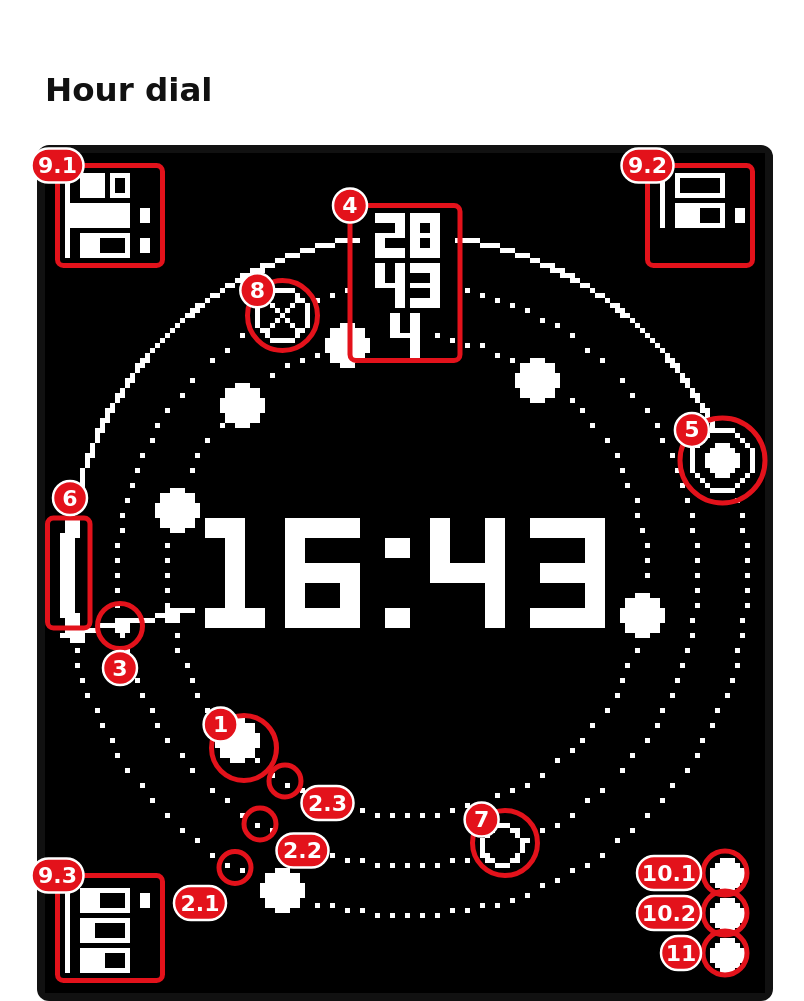
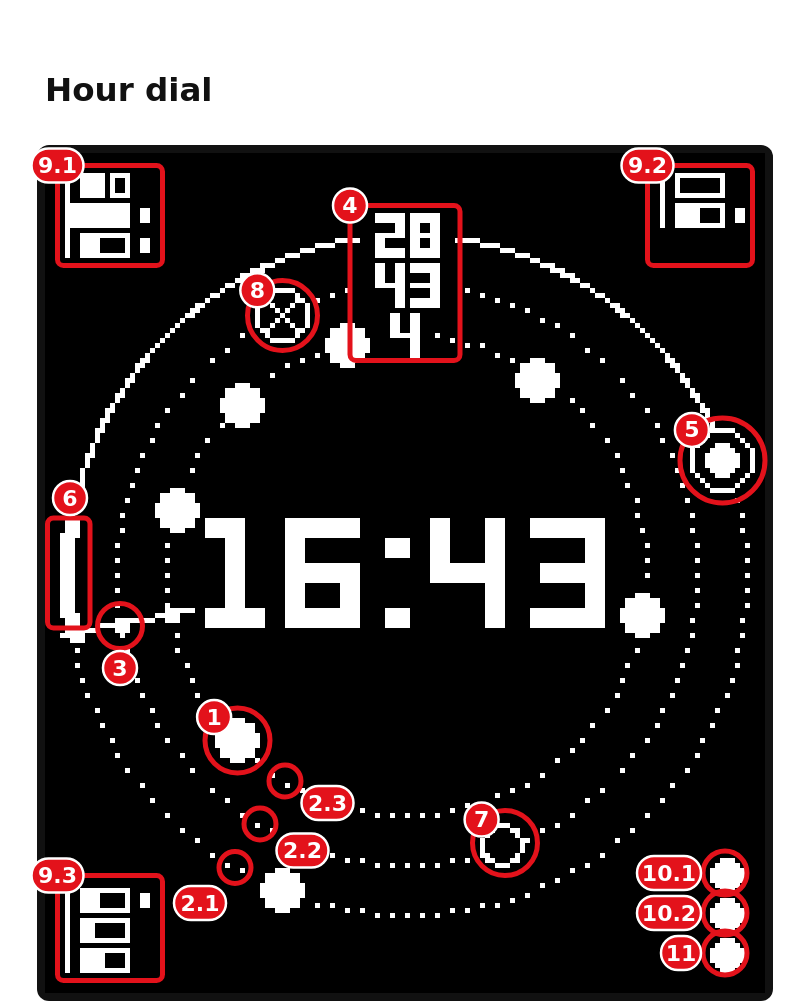
Before and after one commit to jdavis-codes/MBTA-PEBBLE, a website: page docs/watch-guide.html in a window 1280 px wide. Shown: the part 4685-5686 px from the top of the page, without its empty margins (235-1039 px from the left). Drawn offline with Linux system fonts and the light colour scheme.

Commit message:
Hour dial guides: centre the circle on the highlighted train
Co-Authored-By: Claude Fable 5.2 <noreply@anthropic.com>
Claude-Session: https://claude.ai/code/session_018kUttcRWv8pxFU9anVHVt8

```diff
--- a/docs/watch-guide.html
+++ b/docs/watch-guide.html
@@ -102,7 +102,7 @@ dial:{name:'Hour dial',img:'screen-guide-dial.png',y0:150,items:[
  {side:'l',title:'Canceled train',body:'A crossed circle marks a canceled train. Only shown for commuter rail: subway trains are regularly canceled and rescheduled.',circ:[47.5,32.5,7]},
  {side:'l',title:'Time left to leave',body:'If the departure warning is enabled in the watchface settings, a bar appears beside the hand when it is time to head to the station. It ends where the hand will be at your minimum time to leave, so it shrinks to nothing as the hand closes in. It pulses between bold and thin.',box:[0.5,73,9,95]},
  {side:'l',title:'The hand',body:'The thin hand points at the current minute, like the minute hand of a clock. Trains just clockwise of it leave soonest.',circ:[15,94.6,4.5],ty:850},
- {side:'l',title:'Trains',body:'Each dot is a train, placed at the minute it departs. Only trains in the next hour are shown.',circ:[39.8,119,6.5],ty:1000},
+ {side:'l',title:'Trains',body:'Each dot is a train, placed at the minute it departs. Only trains in the next hour are shown.',circ:[38.5,117.5,6.5],ty:1000},
  {side:'r',top:1,title:'Minutes to departure',body:'Minutes until each station’s next train. The number furthest from the center belongs to the outer ring. The numbers sit on the far side from the hand: above the center from quarter past until quarter to, below it for the rest of the hour.',box:[61,10.5,83,41.5]},
  {side:'r',title:'The train to leave for',body:'The dot of the train you should leave for blinks, and a thin line runs to it from the end of the bar beside the hand.',circ:[135.5,61.5,8.5]},
  {side:'r',title:'Station rings',body:'One ring for each station, in the order set in the watchface settings. The first station is the outer ring.',box:[115,100,143,111]},
@@ -112,7 +112,7 @@ dial:{name:'Hour dial',img:'screen-guide-dial.png',y0:150,items:[
  {side:'r',title:'Phone connection',body:PHONE,circ:[136,160,4.4],ty:1165}
 ],
 mobile:[
- {title:'Trains',body:'Each dot is a train, at the minute it departs. Only the next hour is shown.',marks:[{circ:[39.8,119,6.5]}]},
+ {title:'Trains',body:'Each dot is a train, at the minute it departs. Only the next hour is shown.',marks:[{circ:[38.5,117.5,6.5]}]},
  {title:'Station rings',body:'One ring for each station: {1} station 1, {2} station 2, {3} station 3.',marks:[{circ:[38,142.9,3.2],badge:[31,150]},{circ:[43,134.2,3.2],badge:[51.5,139.5]},{circ:[48,125.6,3.2],badge:[56.5,130]}]},
  {title:'The hand',body:'Points at the current minute. Trains just clockwise of it leave soonest.',marks:[{circ:[15,94.6,4.5],badge:[15,103]}]},
  {title:'Minutes to departure',body:'Minutes until each station’s next departure. Changes sides at quarter past and quarter to.',marks:[{box:[61,10.5,83,41.5]}]},
```
Also changed, not shown: docs/guide-dial-mobile.png, docs/guide-dial.png.
